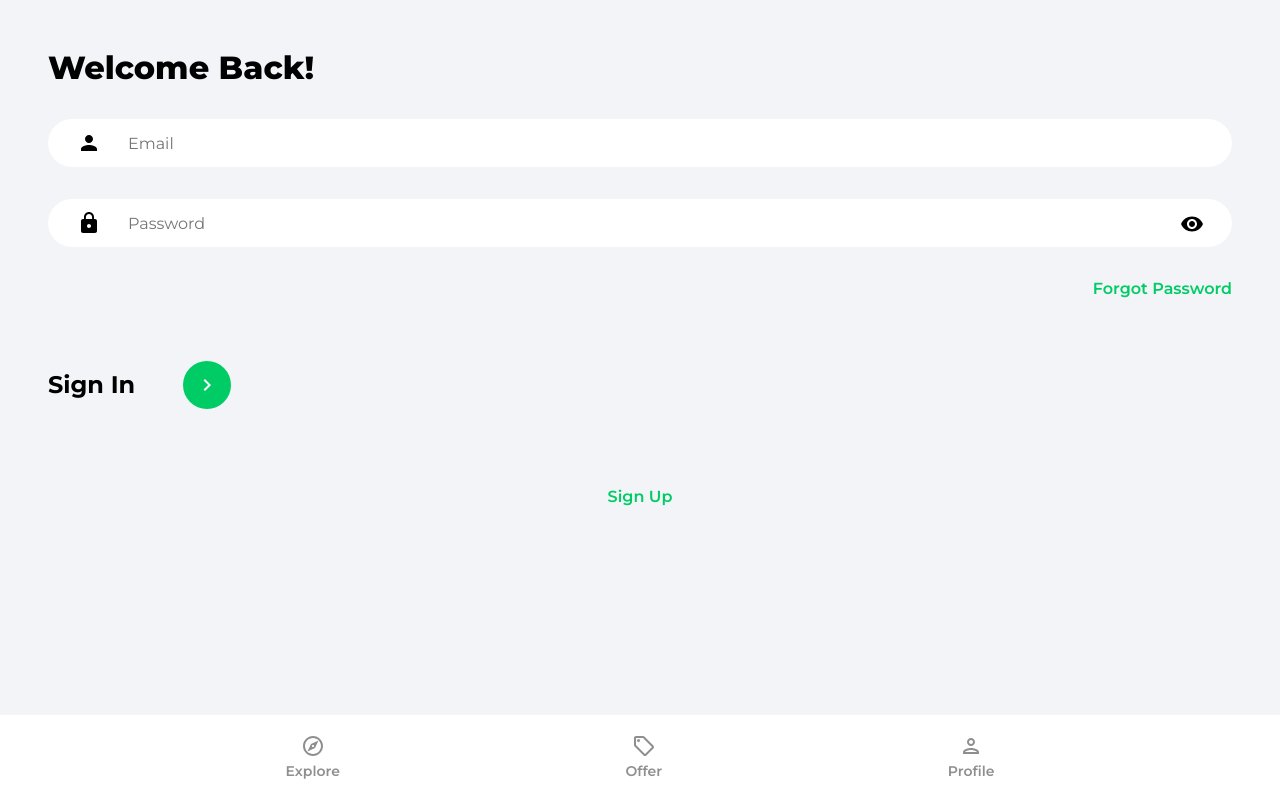
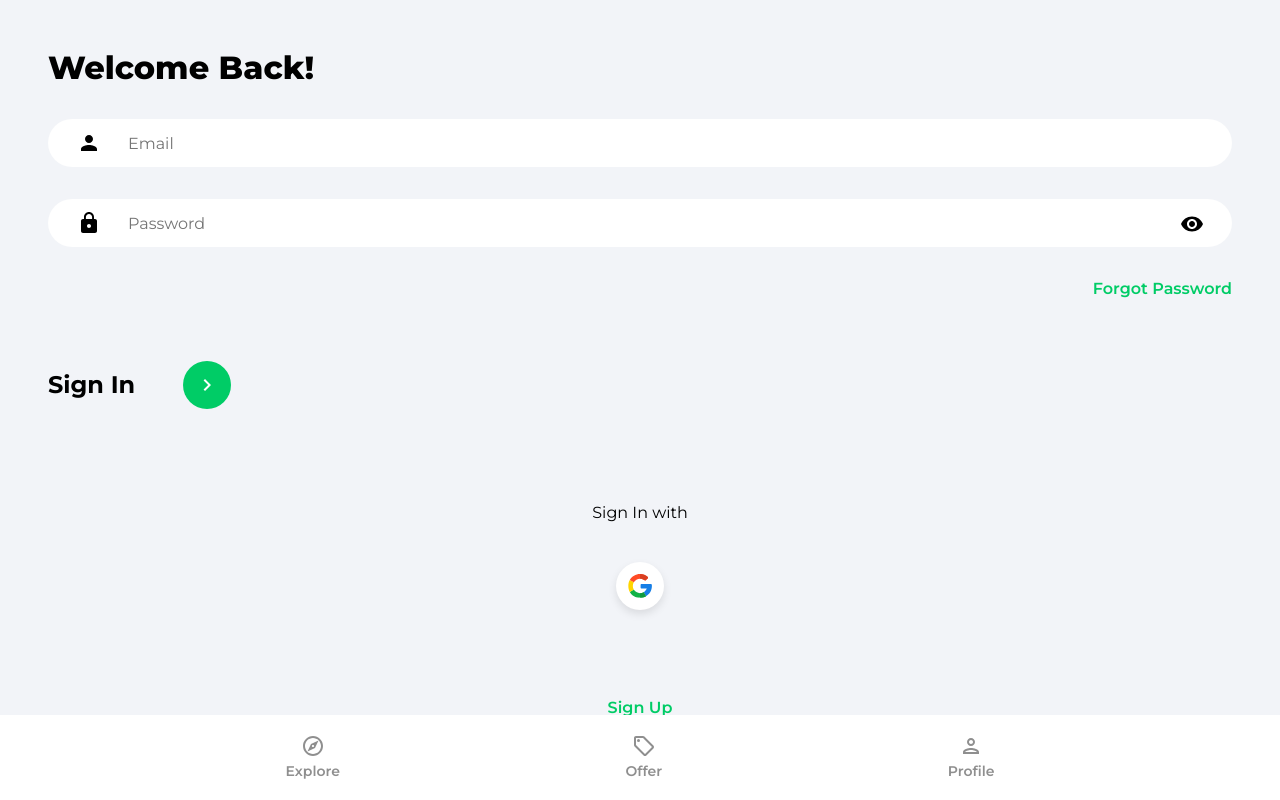
Before and after one commit to alphageekdom/house-marketplace-app, a React (Create React App) app: page /sign-in in a window 1280 px wide. Built offline with nearby package versions, Linux system fonts and the light colour scheme; no server answers.

Commit message:
Google OAuth

```diff
--- /dev/null
+++ b/src/components/OAuth.jsx
@@ -0,0 +1,47 @@
+import { useLocation, useNavigate } from 'react-router-dom';
+import { getAuth, signInWithPopup, GoogleAuthProvider } from 'firebase/auth';
+import { setDoc, doc, getDoc, serverTimestamp } from 'firebase/firestore';
+import { db } from '../firebase.config';
+import { toast } from 'react-toastify';
+import googleIcon from '../assets/svg/googleIcon.svg';
+
+const OAuth = () => {
+  const navigate = useNavigate();
+  const location = useLocation();
+
+  const onGoogleClick = async () => {
+    try {
+      const auth = getAuth();
+      const provider = new GoogleAuthProvider();
+      const result = await signInWithPopup(auth, provider);
+      const user = result.user;
+
+      //   Check for user
+      const docRef = doc(db, 'users', user.uid);
+      const docSnap = await getDoc(docRef);
+
+      //   If user doesn't exist, create user
+      if (!docSnap.exists()) {
+        await setDoc(doc(db, 'users', user.uid), {
+          name: user.displayName,
+          email: user.email,
+          timestamp: serverTimestamp(),
+        });
+      }
+      navigate('/');
+    } catch (error) {
+      toast.error('Could not authorize with Google');
+    }
+  };
+
+  return (
+    <div className='socialLogin'>
+      <p>Sign {location.pathname === '/sign-up' ? 'Up' : 'In'} with</p>
+      <button className='socialIconDiv' onClick={onGoogleClick}>
+        <img className='socialIconImg' src={googleIcon} alt='Google Icon' />
+      </button>
+    </div>
+  );
+};
+
+export default OAuth;
--- a/src/pages/SignIn.jsx
+++ b/src/pages/SignIn.jsx
@@ -4,6 +4,7 @@
 import { getAuth, signInWithEmailAndPassword } from 'firebase/auth';
 import { ReactComponent as ArrowRightIcon } from '../assets/svg/keyboardArrowRightIcon.svg';
 import VisibilityIcon from '../assets/svg/visibilityIcon.svg';
+import OAuth from '../components/OAuth';
 
 const SignIn = () => {
   const [showPassword, setShowPassword] = useState(false);
@@ -92,7 +93,7 @@
           </div>
         </form>
 
-        {/* Goof Auth */}
+        <OAuth />
 
         <Link to={'/sign-up'} className='registerLink'>
           Sign Up
--- a/src/pages/SignUp.jsx
+++ b/src/pages/SignUp.jsx
@@ -10,6 +10,7 @@
 } from 'firebase/auth';
 import { db } from '../firebase.config';
 import { setDoc, doc, serverTimestamp } from 'firebase/firestore';
+import OAuth from '../components/OAuth';
 
 const SignUp = () => {
   const [showPassword, setShowPassword] = useState(false);
@@ -115,7 +116,7 @@
           </div>
         </form>
 
-        {/* Goof Auth */}
+        <OAuth />
 
         <Link to={'/sign-in'} className='registerLink'>
           Sign In
```
